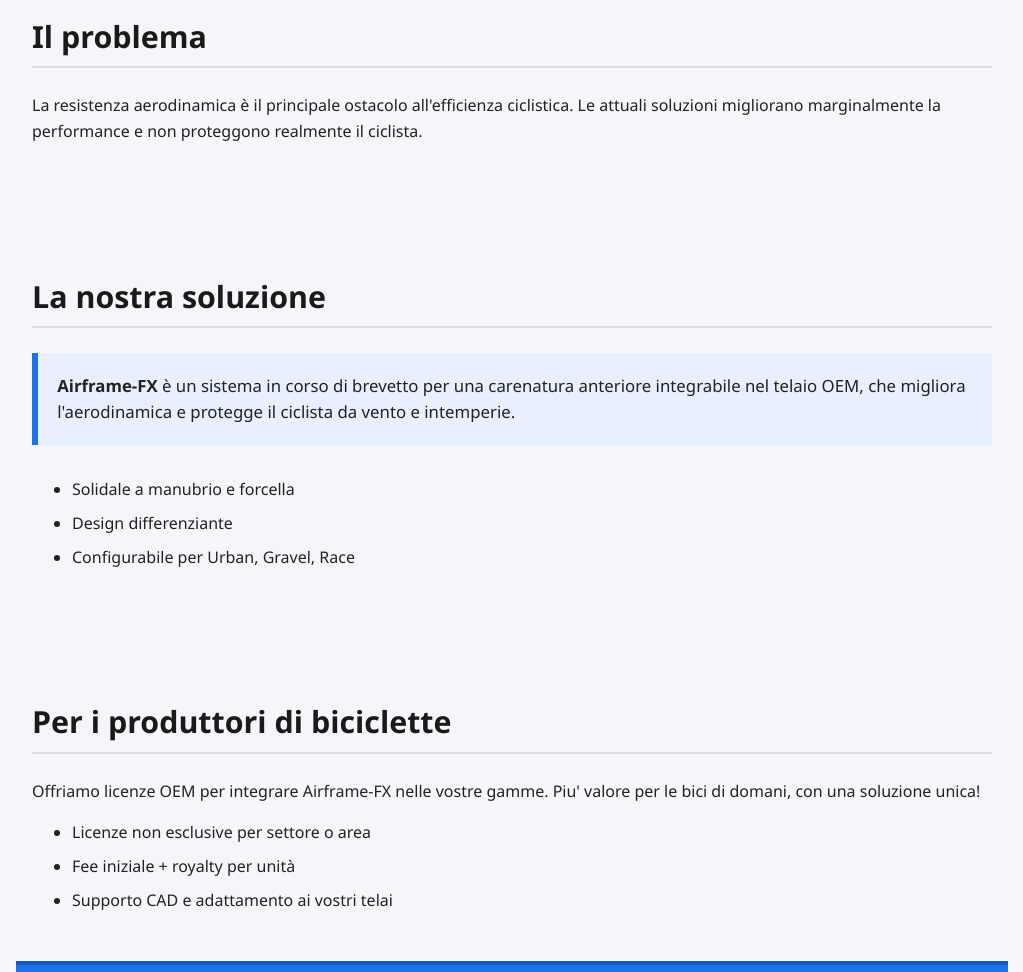
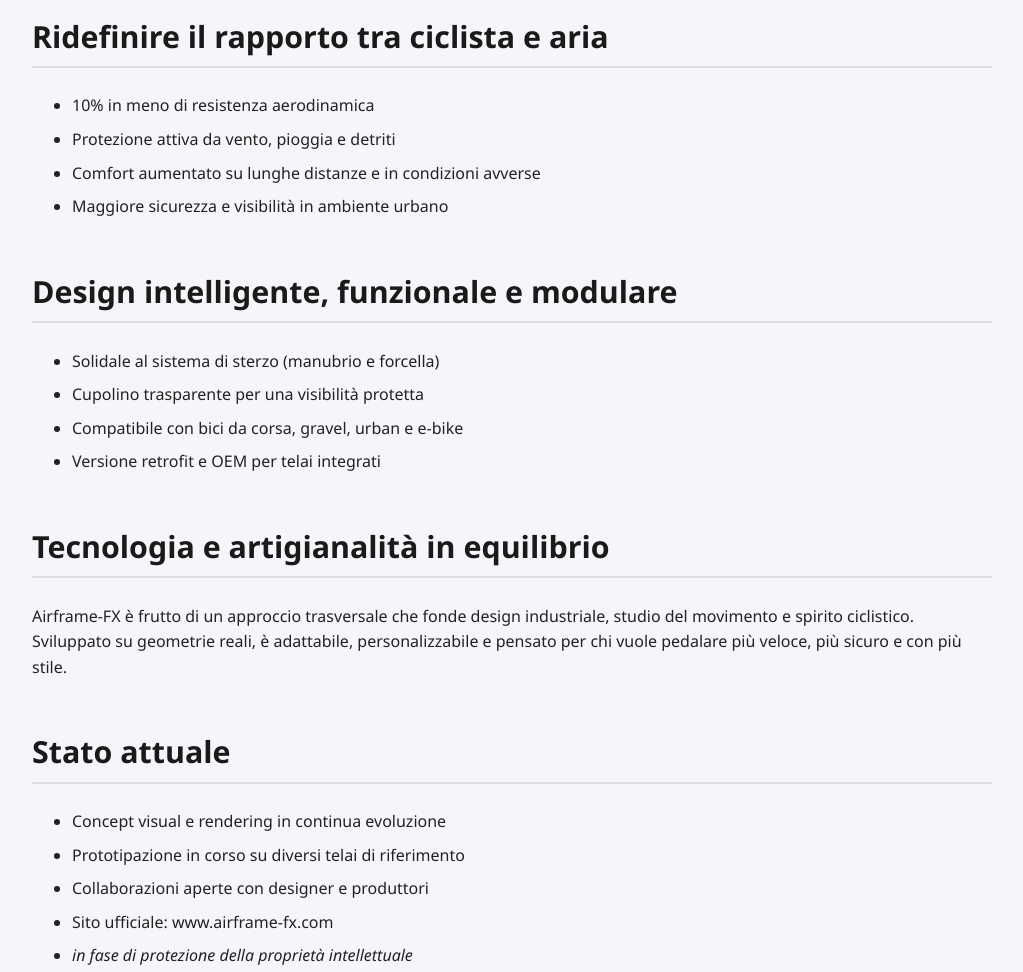
Before and after one commit to atoffa978/airframe-fx, a plain HTML site: page index.html in a window 1280 px wide. Shown: the part 740-1712 px from the top of the page, without its empty margins (128-1151 px from the left). Drawn offline with Linux system fonts and the light colour scheme.

Commit message:
Update index.html

```diff
--- a/index.html
+++ b/index.html
@@ -129,30 +129,33 @@
     </div>
   </header>
 
-  <section>
-    <h2>Il problema</h2>
-    <p>La resistenza aerodinamica è il principale ostacolo all'efficienza ciclistica. Le attuali soluzioni migliorano marginalmente la performance e non proteggono realmente il ciclista.</p>
-  </section>
+ <section>
+    <h2>Ridefinire il rapporto tra ciclista e aria</h2>
+    <ul>
+      <li>10% in meno di resistenza aerodinamica</li>
+      <li>Protezione attiva da vento, pioggia e detriti</li>
+      <li>Comfort aumentato su lunghe distanze e in condizioni avverse</li>
+      <li>Maggiore sicurezza e visibilità in ambiente urbano</li>
+    </ul>
 
-  <section>
-    <h2>La nostra soluzione</h2>
-    <div class="highlight">
-      <strong>Airframe-FX</strong> è un sistema in corso di brevetto per una carenatura anteriore integrabile nel telaio OEM, che migliora l'aerodinamica e protegge il ciclista da vento e intemperie.
-    </div>
+    <h2>Design intelligente, funzionale e modulare</h2>
     <ul>
-      <li>Solidale a manubrio e forcella</li>
-      <li>Design differenziante</li>
-      <li>Configurabile per Urban, Gravel, Race</li>
+      <li>Solidale al sistema di sterzo (manubrio e forcella)</li>
+      <li>Cupolino trasparente per una visibilità protetta</li>
+      <li>Compatibile con bici da corsa, gravel, urban e e-bike</li>
+      <li>Versione retrofit e OEM per telai integrati</li>
     </ul>
-  </section>
 
-  <section>
-    <h2>Per i produttori di biciclette</h2>
-    <p>Offriamo licenze OEM per integrare Airframe-FX nelle vostre gamme. Piu' valore per le bici di domani, con una soluzione unica!</p>
+    <h2>Tecnologia e artigianalità in equilibrio</h2>
+    <p>Airframe-FX è frutto di un approccio trasversale che fonde design industriale, studio del movimento e spirito ciclistico. Sviluppato su geometrie reali, è adattabile, personalizzabile e pensato per chi vuole pedalare più veloce, più sicuro e con più stile.</p>
+
+    <h2>Stato attuale</h2>
     <ul>
-      <li>Licenze non esclusive per settore o area</li>
-      <li>Fee iniziale + royalty per unità</li>
-      <li>Supporto CAD e adattamento ai vostri telai</li>
+      <li>Concept visual e rendering in continua evoluzione</li>
+      <li>Prototipazione in corso su diversi telai di riferimento</li>
+      <li>Collaborazioni aperte con designer e produttori</li>
+      <li>Sito ufficiale: www.airframe-fx.com</li>
+      <li><em>in fase di protezione della proprietà intellettuale</em></li>
     </ul>
   </section>
 
@@ -163,7 +166,7 @@
   </section>
 
   <footer>
-    &copy; 2025 Airframe-FX. Tutti i diritti riservati. Domanda di brevetto n. 102024000012345.
+    &copy; 2025 Airframe-FX. Tutti i diritti riservati.
   </footer>
 </body>
 </html>
```
